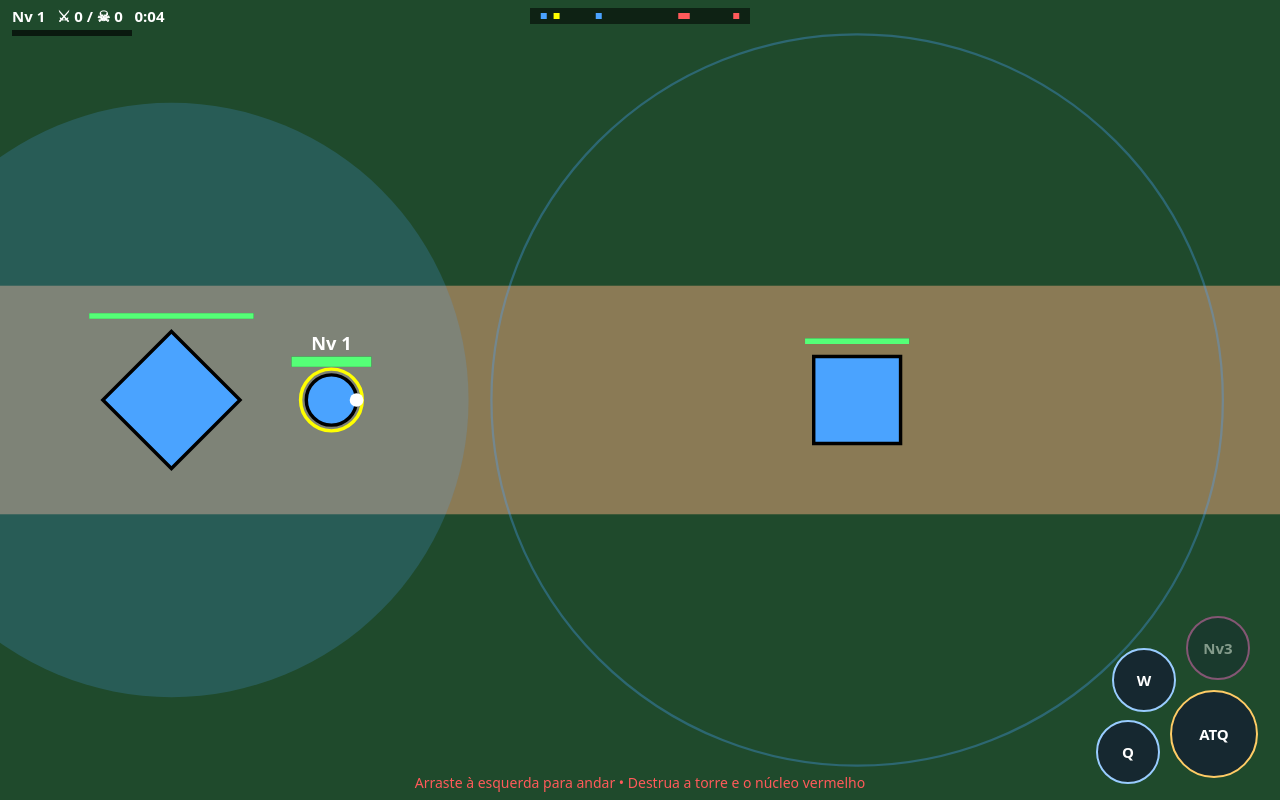
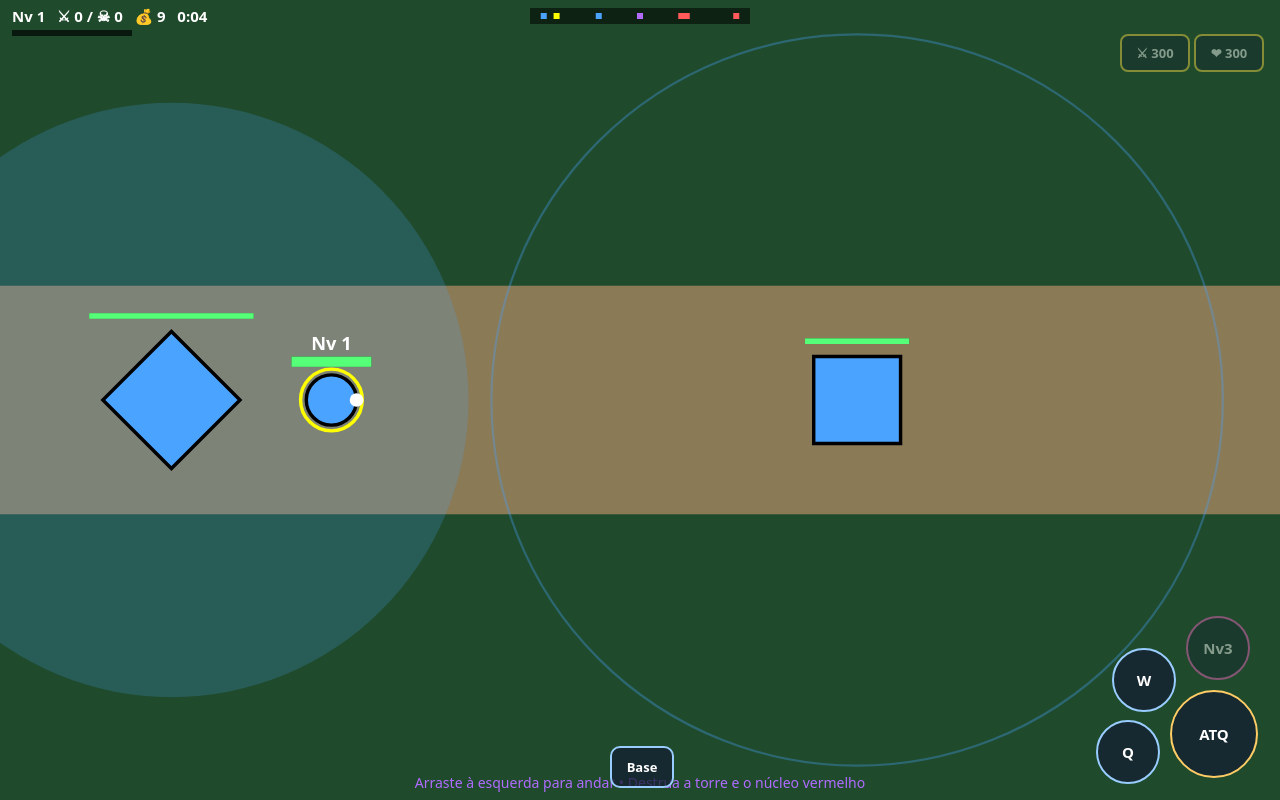
Before and after one commit to mateusoliveer/Wild, a plain HTML site: page index.html in a window 1280 px wide. Drawn offline with Linux system fonts and the light colour scheme.

Commit message:
Adiciona ouro, loja, retorno à base e monstro neutro
Co-Authored-By: Claude Fable 5.2 <noreply@anthropic.com>
Claude-Session: https://claude.ai/code/session_01P1HdowForR5rkLWaYn5ZuC

```diff
--- a/index.html
+++ b/index.html
@@ -14,6 +14,9 @@ canvas{display:block;width:100vw;height:100vh;height:100dvh}
 #w{right:104px;bottom:88px;width:60px;height:60px}
 #r{right:30px;bottom:120px;width:60px;height:60px;border-color:#f6c}
 .off{opacity:.45}
+.s{top:34px;width:66px;height:34px;border-radius:8px;font-size:13px;border-color:#fd4}
+#s1{right:90px}#s2{right:16px}
+#b{left:50%;margin-left:-30px;bottom:12px;width:60px;height:38px;border-radius:10px;font-size:13px}
 #end{position:fixed;inset:0;background:rgba(0,0,0,.75);display:none;flex-direction:column;align-items:center;justify-content:center;gap:18px;font-size:36px;font-weight:800}
 #end button{font-size:18px;padding:12px 28px;border-radius:10px;border:0;background:#4aa3ff;color:#fff;font-weight:700}
 </style>
@@ -21,29 +24,32 @@ canvas{display:block;width:100vw;height:100vh;height:100dvh}
 <body>
 <canvas id="c"></canvas>
 <div class="b" id="a">ATQ</div><div class="b" id="q">Q</div><div class="b" id="w">W</div><div class="b" id="r">R</div>
+<div class="b s" id="s1">⚔ 300</div><div class="b s" id="s2">❤ 300</div><div class="b" id="b">Base</div>
 <div id="end"><span id="et"></span><button onclick="location.reload()">Jogar de novo</button></div>
 <script>
 const cv=document.getElementById('c'),g=cv.getContext('2d'),W=2400,H=700,$=i=>document.getElementById(i);
 let vw,vh,sc,dpr;
 function rs(){dpr=devicePixelRatio||1;vw=innerWidth;vh=innerHeight;cv.width=vw*dpr;cv.height=vh*dpr;sc=Math.min(vh/700,vw/800)}
 addEventListener('resize',rs);rs();
-const S={hero:{hp:650,dmg:55,rg:170,cd:.8,r:22,sp:230},mel:{hp:260,dmg:14,rg:30,cd:1,r:13,sp:105},rng:{hp:170,dmg:20,rg:170,cd:1.3,r:11,sp:105},tow:{hp:2000,dmg:95,rg:300,cd:1.1,r:38,sp:0},nex:{hp:3000,dmg:0,rg:0,cd:1,r:60,sp:0}};
-let U=[],FX=[],PR=[],over='',time=0,wave=3;
-const COL=['#4aa3ff','#ff5a5a'],dist=(a,b)=>Math.hypot(a.x-b.x,a.y-b.y);
-function mk(t,team,x,y){const u={t,team,x,y,...S[t],max:S[t].hp,at:0,dead:0,lvl:1,xp:0,k:0,fx:team?-1:1,fy:0,q:0,w:0,u:0};U.push(u);return u}
+const S={hero:{hp:650,dmg:55,rg:170,cd:.8,r:22,sp:230},mel:{hp:260,dmg:14,rg:30,cd:1,r:13,sp:105},rng:{hp:170,dmg:20,rg:170,cd:1.3,r:11,sp:105},tow:{hp:2000,dmg:95,rg:300,cd:1.1,r:38,sp:0},nex:{hp:3000,dmg:0,rg:0,cd:1,r:60,sp:0},mon:{hp:900,dmg:40,rg:200,cd:1.2,r:30,sp:0}};
+let U=[],FX=[],PR=[],over='',time=0,wave=3,monT=0;
+const COL=['#4aa3ff','#ff5a5a','#b06cff'],dist=(a,b)=>Math.hypot(a.x-b.x,a.y-b.y);
+function mk(t,team,x,y){const u={t,team,x,y,...S[t],max:S[t].hp,at:0,dead:0,lvl:1,xp:0,k:0,gold:0,rc:0,fx:team?-1:1,fy:0,q:0,w:0,u:0};U.push(u);return u}
 mk('nex',0,150,350);mk('tow',0,750,350);mk('nex',1,2250,350);mk('tow',1,1650,350);
-const P=mk('hero',0,290,350),B=mk('hero',1,2110,350);
+const P=mk('hero',0,290,350),B=mk('hero',1,2110,350);mk('mon',2,1200,120);
+function buy(h,hp){if(h.gold<300)return;h.gold-=300;if(hp){h.max+=200;h.hp+=200}else h.dmg+=18}
+const shopOk=()=>P.dead||Math.abs(P.x-290)<260;
 const prot=o=>o.t=='nex'&&U.some(t=>t.t=='tow'&&t.team==o.team);
-const foe=(u,o)=>o.team!=u.team&&!o.dead&&o.hp>0&&!prot(o);
+const foe=(u,o)=>o.team!=u.team&&!o.dead&&o.hp>0&&!prot(o)&&(o.t!='mon'||u==P||u.src==P);
 function gainXp(h,n){h.xp+=n;while(h.xp>=h.lvl*100){h.xp-=h.lvl*100;h.lvl++;h.max+=90;h.hp+=90;h.dmg+=8;FX.push({x:h.x,y:h.y,r:60,t:.5,c:'#ff0'})}}
 function hit(u,d,src){
   if(u.hp<=0||u.dead||prot(u))return;
   u.hp-=d;u.fl=.1;if(u.hp>0)return;
   const eh=u.team?P:B;
-  if(!eh.dead&&(src==eh||dist(eh,u)<600))gainXp(eh,u.t=='hero'?150:u.t=='tow'?200:35);
-  if(u.t=='hero'){u.dead=6+u.lvl*2;eh.k++}
+  if(!eh.dead&&(src==eh||dist(eh,u)<600)){gainXp(eh,u.t=='hero'?150:u.t=='tow'?200:u.t=='mon'?80:35);eh.gold+=u.t=='hero'?150:u.t=='tow'?200:u.t=='mon'?120:20}
+  if(u.t=='hero'){u.dead=6+u.lvl*2;u.rc=0;eh.k++}
   else if(u.t=='nex'){over=u.team?'VITÓRIA!':'DERROTA';$('et').textContent=over;$('end').style.display='flex'}
-  else u.gone=1;
+  else{u.gone=1;if(u.t=='mon')monT=45}
 }
 function mv(u,tx,ty,dt){const dx=tx-u.x,dy=ty-u.y,d=Math.hypot(dx,dy)||1;u.fx=dx/d;u.fy=dy/d;u.x+=u.fx*u.sp*dt;u.y+=u.fy*u.sp*dt}
 function near(u,rg,pen){let tg=null,bs=1e9;for(const o of U){if(!foe(u,o))continue;const d=dist(u,o)-o.r;if(d>rg)continue;const s=d+(pen&&o.t=='hero'?1e3:0);if(s<bs){bs=s;tg=o}}return tg}
@@ -77,11 +83,15 @@ function cast(k){
 }
 for(const k of'qwr')$(k).addEventListener('pointerdown',e=>{e.preventDefault();cast(k)});
 $('a').addEventListener('pointerdown',e=>{e.preventDefault();atk=1});
+$('b').addEventListener('pointerdown',e=>{e.preventDefault();if(!P.dead)P.rc=3});
+$('s1').addEventListener('pointerdown',e=>{e.preventDefault();if(shopOk())buy(P,0)});
+$('s2').addEventListener('pointerdown',e=>{e.preventDefault();if(shopOk())buy(P,1)});
 for(const ev of['pointerup','pointercancel','pointerleave'])$('a').addEventListener(ev,()=>atk=0);
 addEventListener('keydown',e=>{const k=e.key.toLowerCase();keys[k]=1;if(k=='k')cast('q');if(k=='l')cast('w');if(k=='i')cast('r')});
 addEventListener('keyup',e=>keys[e.key.toLowerCase()]=0);
 function update(dt){
   time+=dt;wave+=dt;
+  if(monT>0&&(monT-=dt)<=0)mk('mon',2,1200,120);
   if(wave>=20){wave=0;for(const tm of[0,1])for(let i=0;i<3;i++)mk(i<2?'mel':'rng',tm,tm?2080+i*25:320-i*25,300+i*50)}
   for(const u of U){
     u.at-=dt;u.q-=dt;u.w-=dt;u.u-=dt;if(u.fl)u.fl=Math.max(0,u.fl-dt);
@@ -89,10 +99,12 @@ function update(dt){
       const bx=u.team?2110:290;
       if(u.dead){u.dead-=dt;if(u.dead<=0){u.dead=0;u.hp=u.max;u.x=bx;u.y=350}continue}
       u.hp=Math.min(u.max,u.hp+u.max*(Math.abs(u.x-bx)<220?.18:.006)*dt);
+      u.gold+=2*dt;if(u==B&&u.gold>=300)buy(u,Math.random()<.5);
     }
     if(u==P){
       let mx=jx+(keys.d?1:0)-(keys.a?1:0),my=jy+(keys.s?1:0)-(keys.w?1:0),m=Math.hypot(mx,my);
-      if(m>.15){if(m>1){mx/=m;my/=m}P.x+=mx*P.sp*dt;P.y+=my*P.sp*dt;m=Math.hypot(mx,my);P.fx=mx/m;P.fy=my/m}
+      if(m>.15){if(m>1){mx/=m;my/=m}P.x+=mx*P.sp*dt;P.y+=my*P.sp*dt;m=Math.hypot(mx,my);P.fx=mx/m;P.fy=my/m;P.rc=0}
+      if(P.rc>0){if(P.fl)P.rc=0;else if((P.rc-=dt)<=0){P.rc=0;P.x=290;P.y=350}}
       if((atk||keys.j)&&P.at<=0){const t=near(P,P.rg);if(t){const l=dist(P,t)||1;P.fx=(t.x-P.x)/l;P.fy=(t.y-P.y)/l;shot(P,t)}}
     }else ai(u,dt);
   }
@@ -129,12 +141,14 @@ function draw(){
   g.restore();
   // HUD
   g.fillStyle='#fff';g.font='bold 15px system-ui';g.textAlign='left';
-  g.fillText(`Nv ${P.lvl}   ⚔ ${P.k} / ☠ ${B.k}   ${Math.floor(time/60)}:${String(Math.floor(time%60)).padStart(2,'0')}`,12,22);
+  g.fillText(`Nv ${P.lvl}   ⚔ ${P.k} / ☠ ${B.k}   💰 ${Math.floor(P.gold)}   ${Math.floor(time/60)}:${String(Math.floor(time%60)).padStart(2,'0')}`,12,22);
   bar(72,30,120,6,P.xp/(P.lvl*100),'#fd4');
   const mw=Math.min(220,vw*.4),mx=vw/2-mw/2;g.fillStyle='#0008';g.fillRect(mx,8,mw,16);
   for(const u of U){if(u.dead)continue;g.fillStyle=u==P?'#ff0':COL[u.team];const s=u.t=='mel'||u.t=='rng'?3:6;g.fillRect(mx+u.x/W*mw-s/2,16-s/2,s,s)}
   if(joy){g.strokeStyle='#fff6';g.lineWidth=3;g.beginPath();g.arc(joy.x,joy.y,50,0,7);g.stroke();g.fillStyle='#fff8';g.beginPath();g.arc(joy.x+jx*50,joy.y+jy*50,22,0,7);g.fill()}
   g.textAlign='center';
+  if(P.rc>0){g.font='bold 20px system-ui';g.fillText('Voltando à base... '+Math.ceil(P.rc),vw/2,vh/2+60)}
+  const so=!shopOk()||P.gold<300;$('s1').classList.toggle('off',so);$('s2').classList.toggle('off',so);
   if(P.dead){g.font='bold 26px system-ui';g.fillText('Renascendo em '+Math.ceil(P.dead),vw/2,vh/2)}
   if(time<8){g.font='14px system-ui';g.fillText('Arraste à esquerda para andar • Destrua a torre e o núcleo vermelho',vw/2,vh-12)}
   for(const[k,c,l]of[['q',P.q,'Q'],['w',P.w,'W'],['r',P.u,'R']]){const e=$(k),lock=k=='r'&&P.lvl<3,t=lock?'Nv3':c>0?Math.ceil(c):l;if(e.textContent!=t)e.textContent=t;e.classList.toggle('off',lock||c>0)}
```
